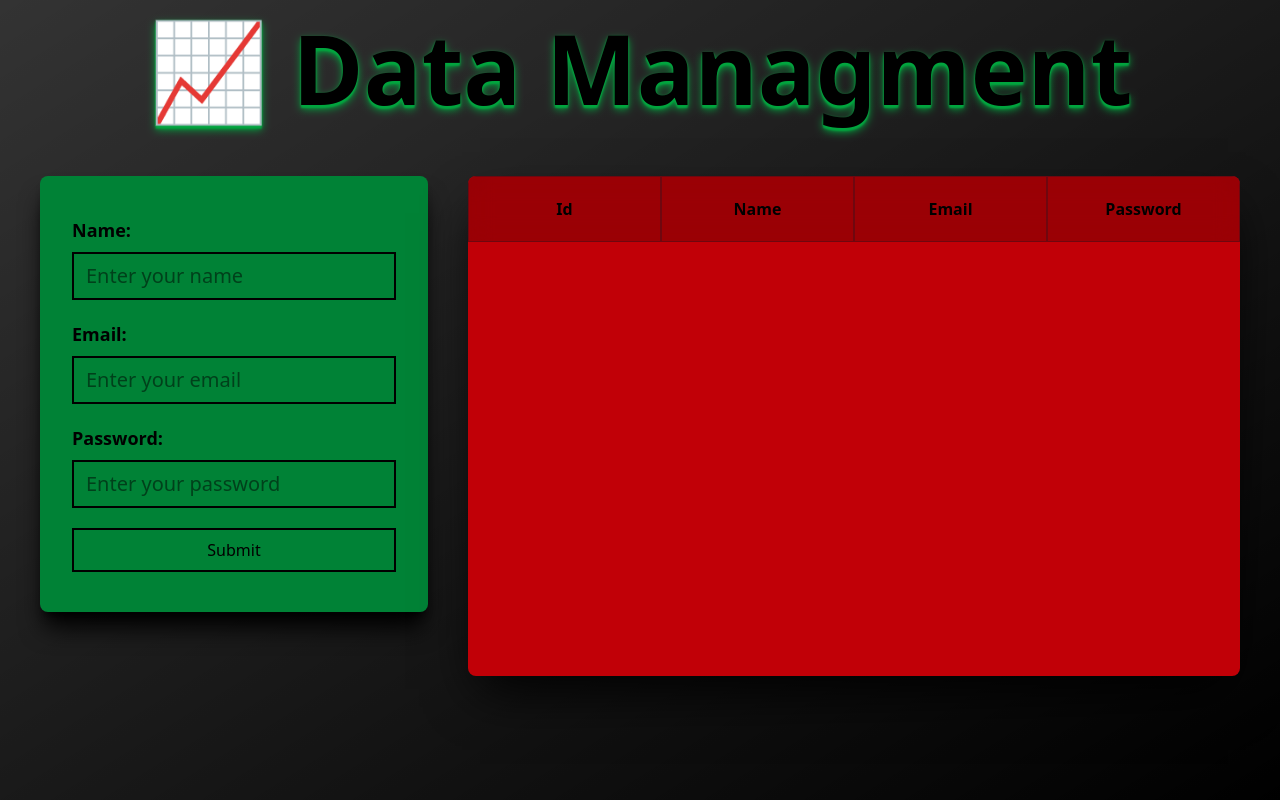
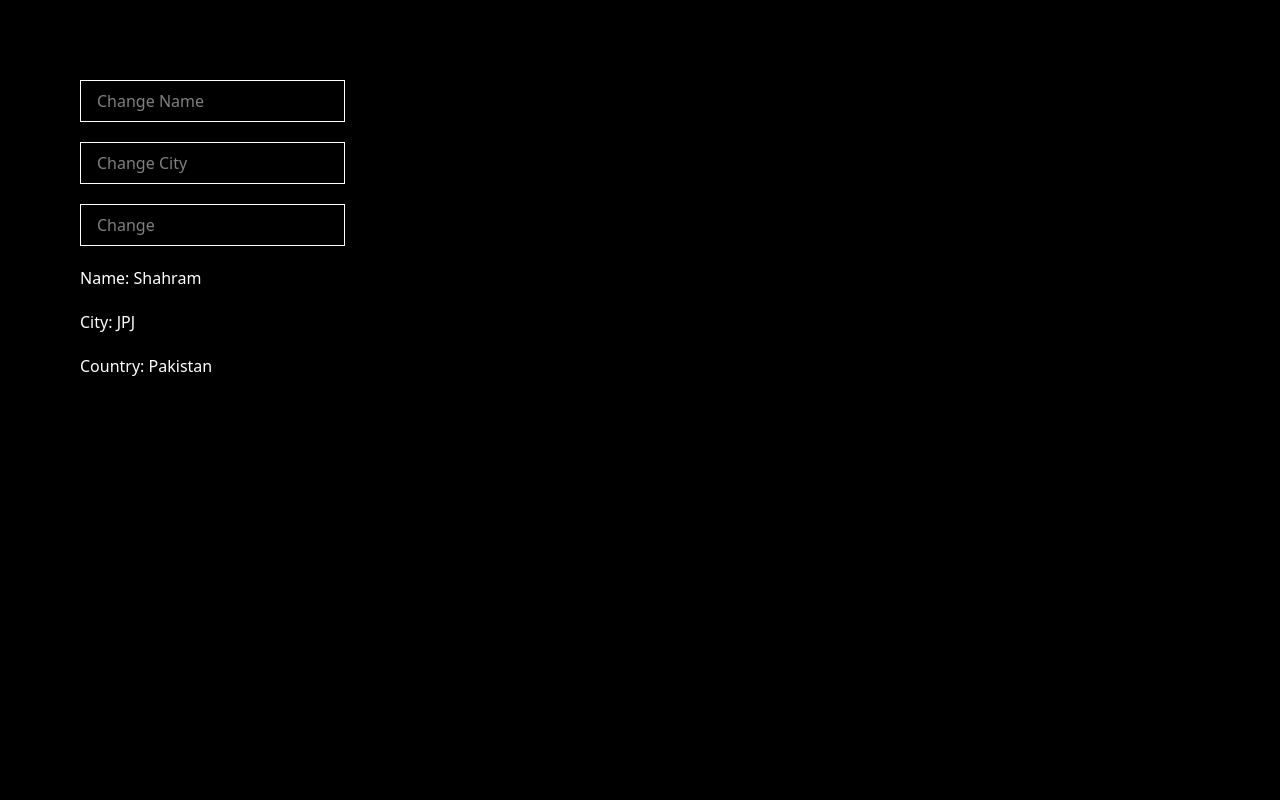
Before and after one commit to shahrampk/React-Basics, a React (Vite) app: page / in a window 1280 px wide. Built offline with nearby package versions, Linux system fonts and the light colour scheme.

Commit message:
Update Readme file

```diff
--- a/src/App.jsx
+++ b/src/App.jsx
@@ -1,7 +1,10 @@
-
-import DataManagment from "./Challenges/Data_Managment/DataManagment";
+import UpdateObjects from "./Practice/UpdateObjects";
 const App = () => {
-  return <DataManagment />;
+  return (
+    <div className="min-h-screen bg-black text-white">
+      <UpdateObjects />
+    </div>
+  );
 };
 
 export default App;
--- a/src/Practice/UpdateObjects.jsx
+++ b/src/Practice/UpdateObjects.jsx
@@ -1,9 +1,63 @@
-import React from 'react'
+import React, { useState } from "react";
 
 const UpdateObjects = () => {
+  const [data, setData] = useState({
+    name: "Shahram",
+    address: {
+      city: "JPJ",
+      country: "Pakistan",
+      street: {
+        chok: "Habib sizing",
+        no: 1,
+      },
+    },
+  });
+
+  const handleInput = (e, changePara) =>
+    setData((prev) =>
+      changePara === "city"
+        ? { ...prev, address: { ...prev.address, city: e } }
+        : changePara === "country"
+        ? { ...prev, address: { ...prev.address, country: e } }
+        : { ...prev, name: e }
+    );
+
+  function changeChok() {
+
+    setData((prev) => ({
+      ...prev,
+      address: {
+        ...prev.address,
+        street: { ...prev.address.street, chok: "Habib sizing plant Chok" },
+      },
+    }));
+  }
   return (
-    <div>UpdateObjects</div>
-  )
-}
+    <div className="p-20 flex flex-col gap-5 w-fit">
+      <input
+        type="text"
+        placeholder="Change Name"
+        className="border px-4 py-2"
+        onChange={(e) => handleInput(e.target.value, "name")}
+      />
+      <input
+        type="text"
+        placeholder="Change City"
+        className="border px-4 py-2"
+        onChange={(e) => handleInput(e.target.value, "city")}
+      />
+      <input
+        type="text"
+        placeholder="Change"
+        className="border px-4 py-2"
+        onChange={changeChok}
+      />
 
-export default UpdateObjects
+      <h2>Name: {data.name}</h2>
+      <h2>City: {data.address.city}</h2>
+      <h2>Country: {data.address.country}</h2>
+    </div>
+  );
+};
+
+export default UpdateObjects;
```
Also changed, not shown: 1 other file (tests, documents, lock files or other folders).
